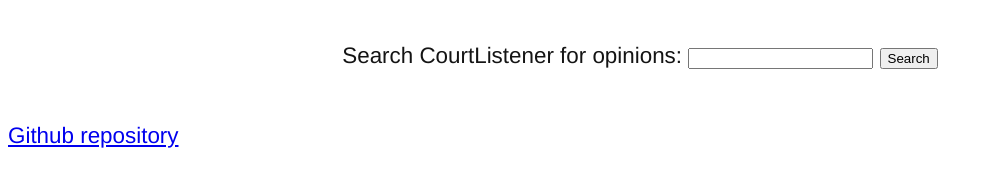
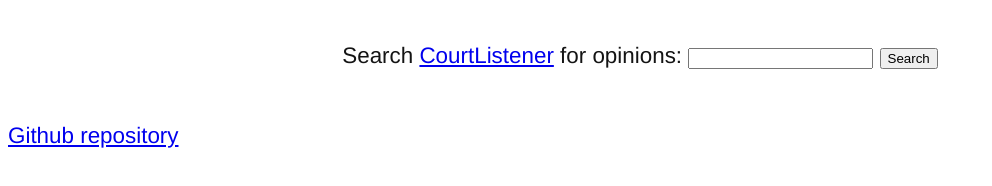
Before and after one commit to lizadaly/save-as-web, a website built with Vite: page case-elider/index.html in a window 1280 px wide. Shown: the whole page, without its empty margins (0-992 px from the left). Built offline with nearby package versions, Linux system fonts and the light colour scheme.

Commit message:
Link to CL

```diff
--- a/case-elider/index.html
+++ b/case-elider/index.html
@@ -10,7 +10,7 @@
     <nav>
       <form>
         <label>
-          Search CourtListener for opinions:
+          Search <a href="https://www.courtlistener.com/">CourtListener</a> for opinions:
           <input type="text" name="query">
         </label>
         <input type="submit" value="Search">
```
